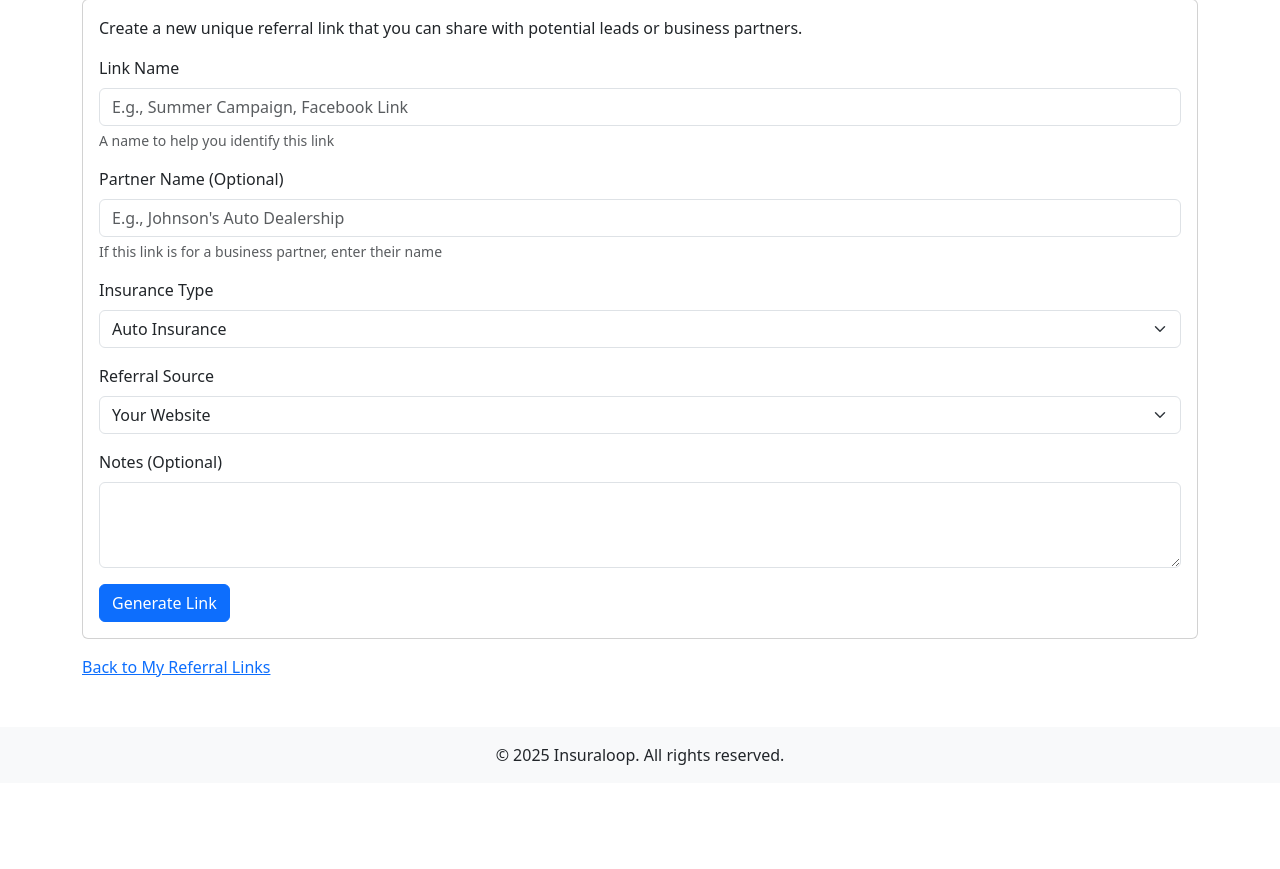
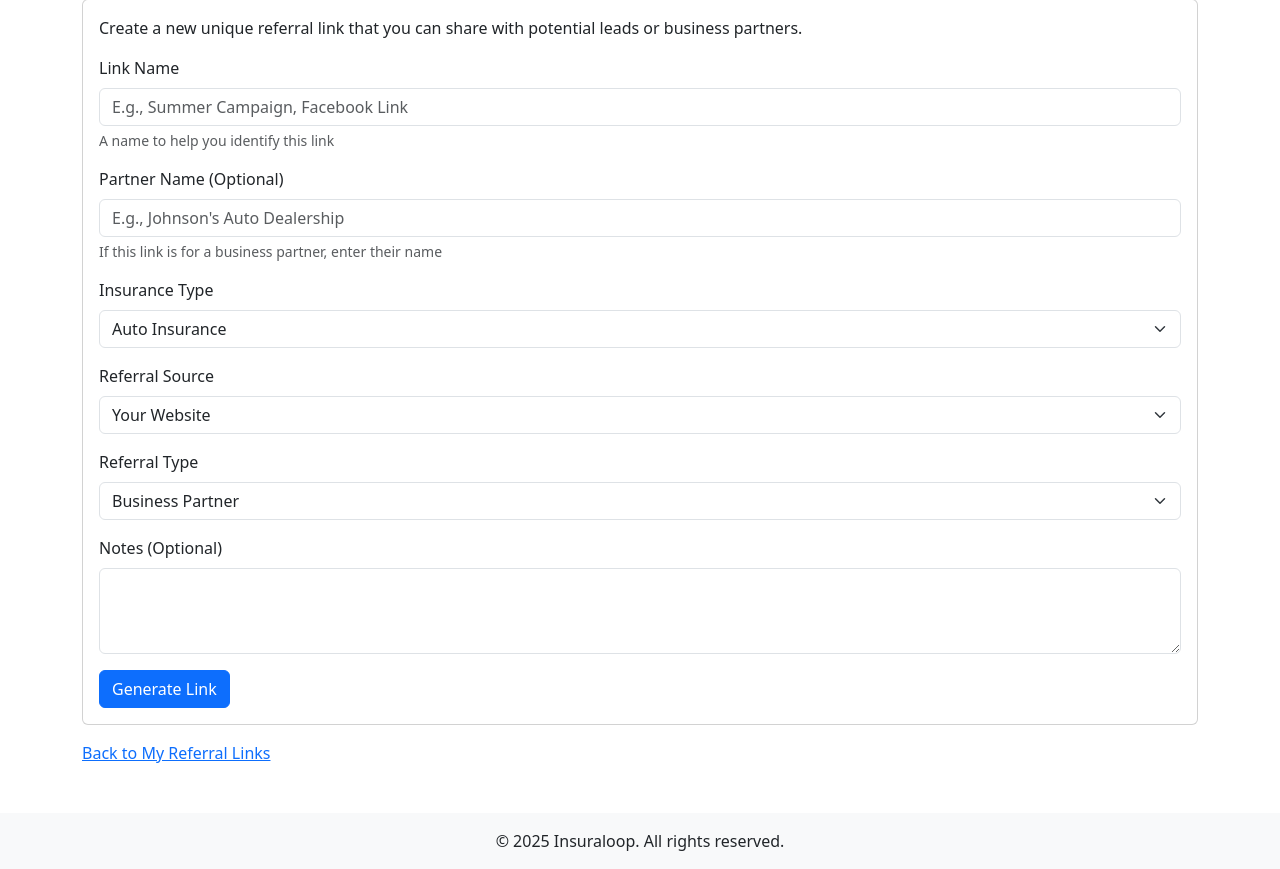
Before and after one commit to Ruzakiff/insuraloop, a Django app: page /referrals/generate-link/ in a window 1280 px wide. Shown: the part 137-1006 px from the top of the page. Before the commit the page ends 902 px from the top, so only its background shows below. Run offline with Django 5.2, Linux system fonts and the light colour scheme; the visitor is signed in with stand-in values (Sample User, id 1).

Commit message:
customersreferstable

```diff
--- a/referral_system/templates/referral_system/generate_link.html
+++ b/referral_system/templates/referral_system/generate_link.html
@@ -50,6 +50,23 @@
                 </div>
 
                 <div class="mb-3">
+                    <label for="id_referral_type" class="form-label">Referral Type</label>
+                    <select id="id_referral_type" name="referral_type" class="form-select">
+                        <option value="business">Business Partner</option>
+                        <option value="customer">Existing Customer</option>
+                        <option value="agent">Direct from Agent</option>
+                    </select>
+                </div>
+
+                <div class="customer-fields mb-3" style="display: none;">
+                    <label for="id_customer_name" class="form-label">Customer Name</label>
+                    <input type="text" id="id_customer_name" name="customer_name" class="form-control">
+
+                    <label for="id_customer_email" class="form-label mt-2">Customer Email</label>
+                    <input type="email" id="id_customer_email" name="customer_email" class="form-control">
+                </div>
+
+                <div class="mb-3">
                     <label for="id_notes" class="form-label">Notes (Optional)</label>
                     <textarea id="id_notes" name="notes" class="form-control" rows="3"></textarea>
                 </div>
@@ -63,4 +80,24 @@
         <a href="{% url 'referral_system:my_referral_links' %}">Back to My Referral Links</a>
     </div>
 </div>
+
+{% block extra_js %}
+<script>
+    document.getElementById('id_referral_type').addEventListener('change', function() {
+        var customerFields = document.querySelector('.customer-fields');
+        var partnerFields = document.querySelector('.partner-fields');
+
+        if (this.value === 'customer') {
+            customerFields.style.display = 'block';
+            partnerFields.style.display = 'none';
+        } else if (this.value === 'business') {
+            customerFields.style.display = 'none';
+            partnerFields.style.display = 'block';
+        } else {
+            customerFields.style.display = 'none';
+            partnerFields.style.display = 'none';
+        }
+    });
+</script>
 {% endblock %}
+{% endblock %}
--- a/referral_system/templates/referral_system/lead_capture_placeholder.html
+++ b/referral_system/templates/referral_system/lead_capture_placeholder.html
@@ -18,8 +18,10 @@
                     </p>
 
 
-                    {% if link.partner_name %}
+                    {% if link.referral_type == 'business' and link.partner_name %}
                         <p class="text-muted">You were referred by: {{ link.partner_name }}</p>
+                    {% elif link.referral_type == 'customer' and link.customer_name %}
+                        <p class="text-muted">Your friend {{ link.customer_name }} thought you might be interested in our insurance services</p>
                     {% else %}
                         <p class="text-muted">You were referred by: {{ link.user.get_full_name|default:link.user.username }}</p>
                     {% endif %}
--- a/referral_system/views.py
+++ b/referral_system/views.py
@@ -43,34 +43,39 @@ def generate_referral_link(request):
 
         # Extract form data
         name = request.POST.get('name', 'My Referral Link')
-        partner_name = request.POST.get('partner_name', None)
+        referral_type = request.POST.get('referral_type', 'agent')
         insurance_type = request.POST.get('insurance_type', 'auto')
         source = request.POST.get('source', 'website')
         notes = request.POST.get('notes', None)
 
-        # Debug output to console
-        print(f"Creating link with: name={name}, partner={partner_name}, type={insurance_type}, source={source}")
+        # Get type-specific data
+        partner_name = None
+        customer_name = None
+        customer_email = None
+
+        if referral_type == 'business':
+            partner_name = request.POST.get('partner_name')
+        elif referral_type == 'customer':
+            customer_name = request.POST.get('customer_name')
+            customer_email = request.POST.get('customer_email')
 
         # Create the link
         link = ReferralLink.objects.create(
             user=request.user,
             code=code,
             name=name,
+            referral_type=referral_type,
             partner_name=partner_name,
+            customer_name=customer_name,
+            customer_email=customer_email,
             insurance_type=insurance_type,
             source=source,
             notes=notes
         )
 
-        # Print the created link details
-        print(f"Created link: {link.id} - Partner name: '{link.partner_name}', Source: {link.source}")
+        # Debug output
+        print(f"Created link: {link.id} - Type: {link.referral_type}, Partner: {link.partner_name}, Customer: {link.customer_name}")
 
-        if request.headers.get('X-Requested-With') == 'XMLHttpRequest':
-            return JsonResponse({
-                'success': True,
-                'code': code,
-                'full_url': link.generate_full_url(request)
-            })
         return redirect('referral_system:my_referral_links')
 
     return render(request, 'referral_system/generate_link.html')
```
Also changed, not shown: referral_system/models.py (+19 -0 lines), referral_system/migrations/0003_referrallink_customer_email_and_more.py (added).
